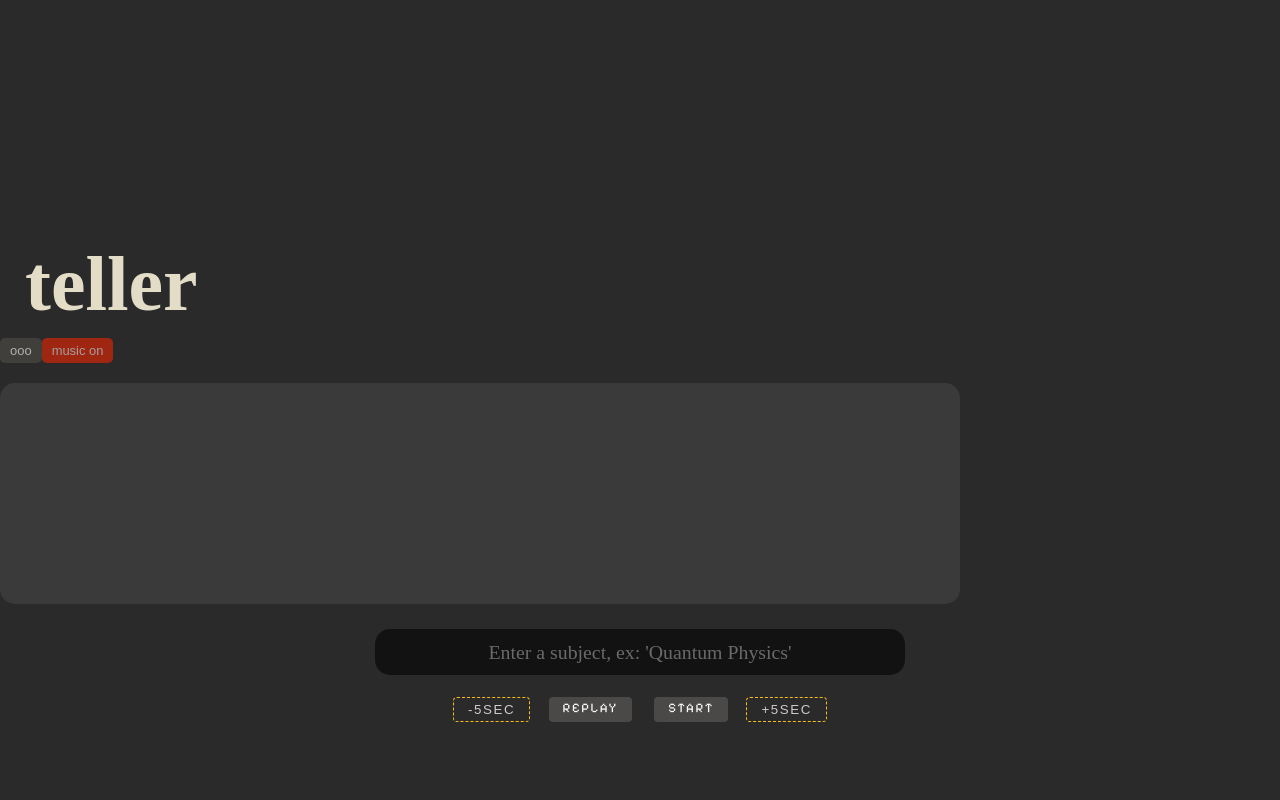
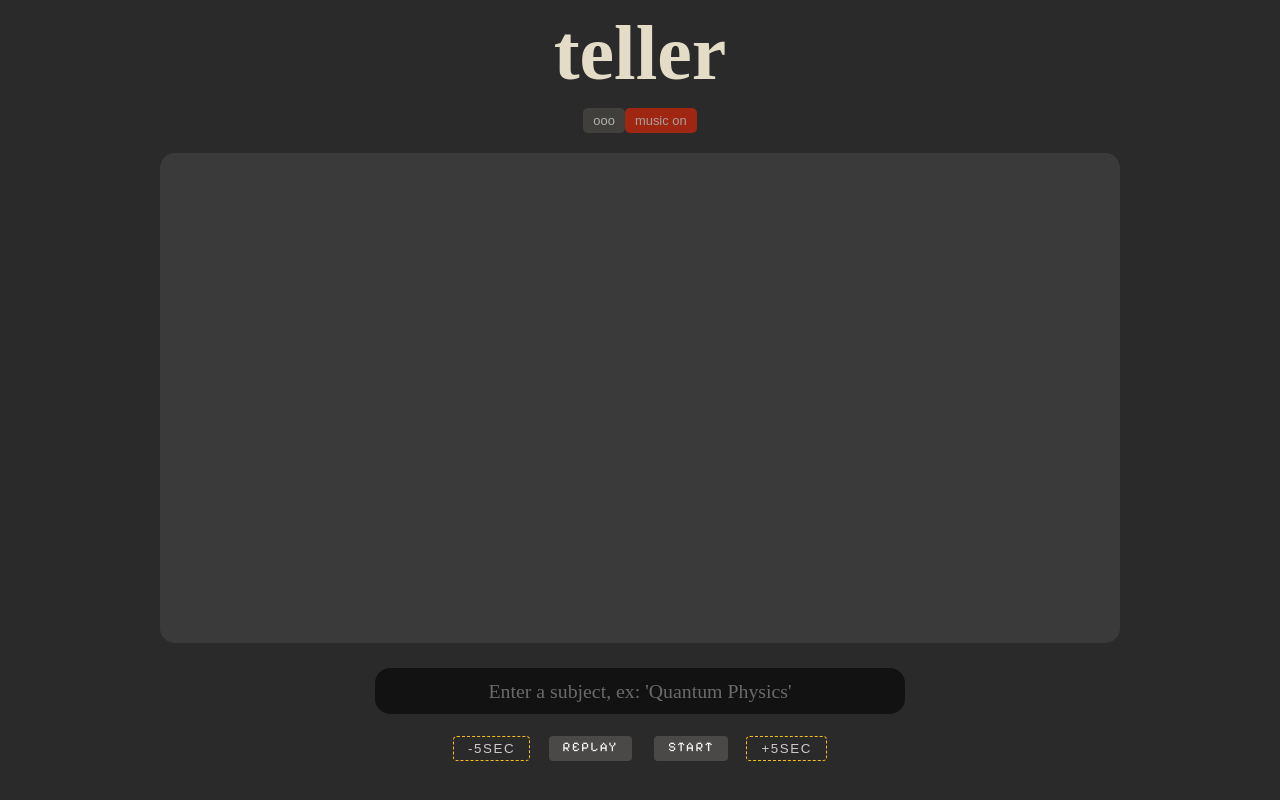
Before and after one commit to grannygoestoheaven/teller_mistral_migration, a React (Vite) app: page / in a window 1280 px wide. Built offline with nearby package versions, Linux system fonts and the light colour scheme; a web font is replaced by a local one.

Commit message:
Fix layout: apply body flex layout to React #root container
Co-authored-by: grannygoestoheaven <grannygoestoheaven@users.noreply.github.com>

```diff
--- a/src/styles/style.css
+++ b/src/styles/style.css
@@ -713,3 +713,14 @@ box-shadow: inset 0 2px 4px rgba(0, 0, 0, 0.2);
 .loading-animation.dots-orange {
   --period-color: darkgreen;
 }
+
+/* React root: the original CSS laid out direct children of <body>, but React
+   renders everything inside #root. Mirror the body layout on #root. */
+#root {
+  width: 100vw;
+  height: 100vh;
+  display: flex;
+  flex-direction: column;
+  justify-content: center;
+  align-items: center;
+}
```
